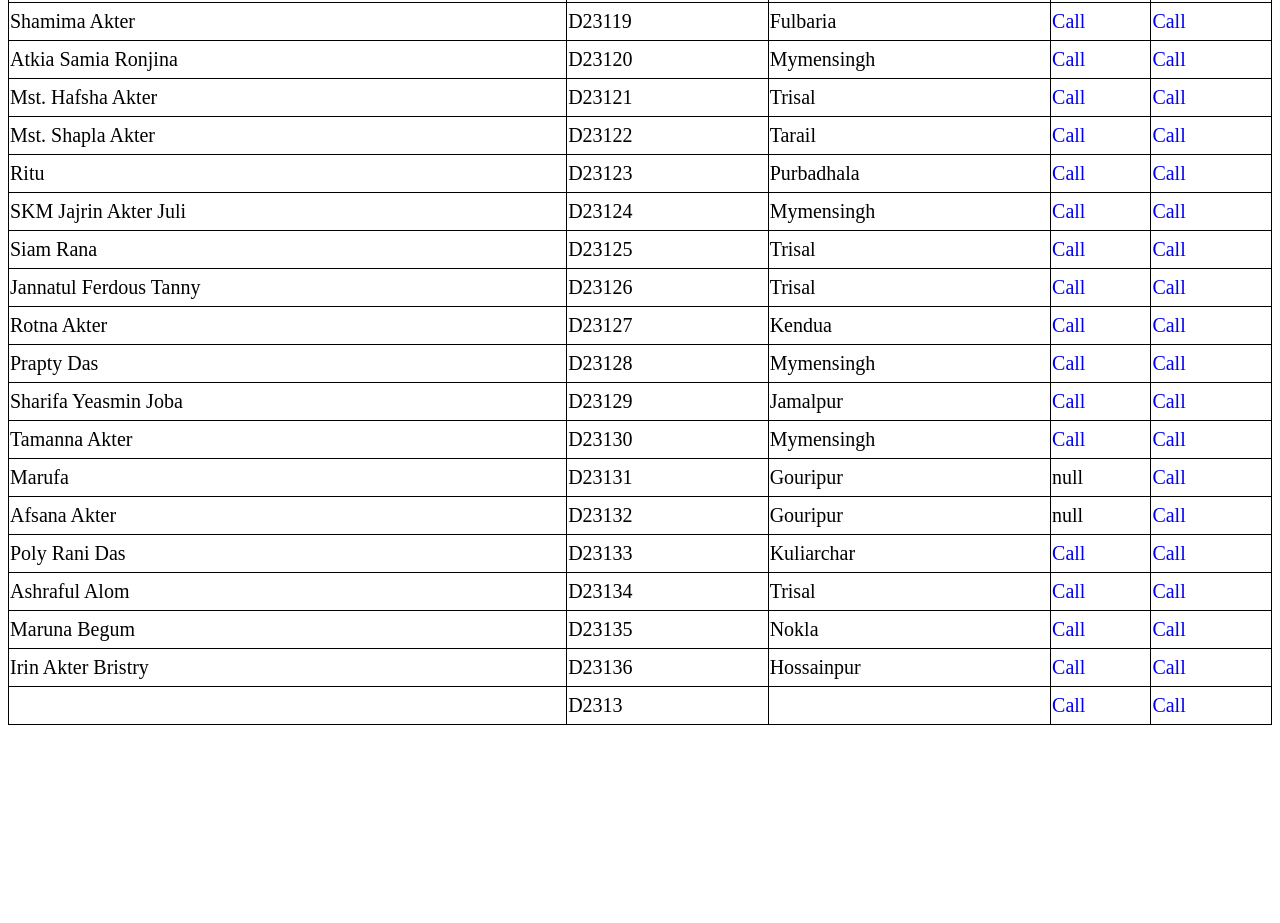
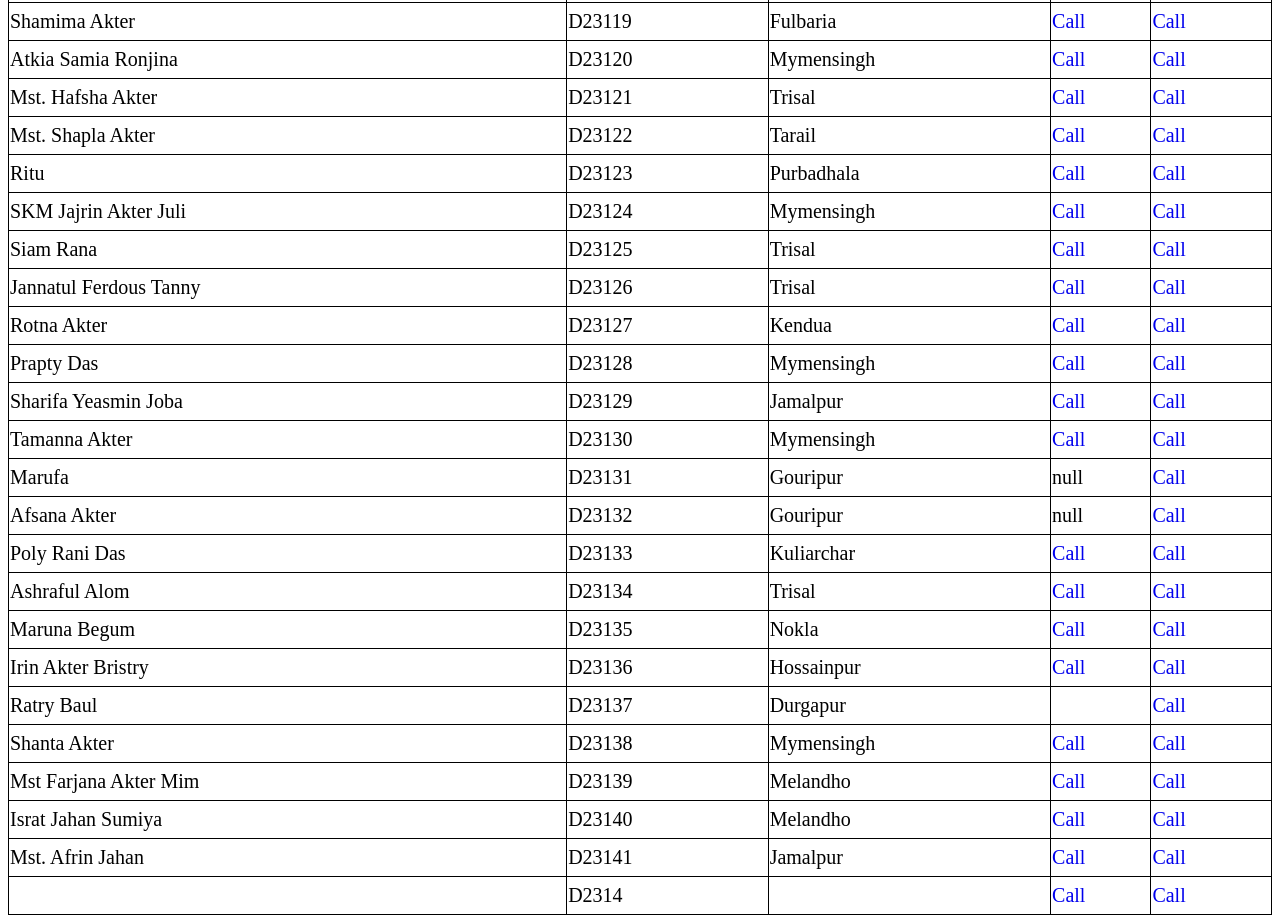
Before and after one commit to aminulislam1116/care-nursing, a plain HTML site: page diploma.html in a window 1280 px wide. Shown: the part 4678-5601 px from the top of the page. Before the commit the page ends 5411 px from the top, so only its background shows below. Drawn offline with Linux system fonts and the light colour scheme.

Commit message:
Add files via upload

```diff
--- a/diploma.html
+++ b/diploma.html
@@ -983,8 +983,43 @@
                 <td><a href="tel:01791398759">Call</a></td>
             </tr>
             <tr>
+                <td>Ratry Baul</td>
+                <td>D23137</td>
+                <td>Durgapur</td>
                 <td></td>
-                <td>D2313</td>
+                <td><a href="tel:01775632727">Call</a></td>
+            </tr>
+            <tr>
+                <td>Shanta Akter</td>
+                <td>D23138</td>
+                <td>Mymensingh</td>
+                <td><a href="tel:01726227331">Call</a></td>
+                <td><a href="tel:01404294848">Call</a></td>
+            </tr>
+            <tr>
+                <td>Mst Farjana Akter Mim</td>
+                <td>D23139</td>
+                <td>Melandho</td>
+                <td><a href="tel:01914607069">Call</a></td>
+                <td><a href="tel:01757829940">Call</a></td>
+            </tr>
+            <tr>
+                <td>Israt Jahan Sumiya</td>
+                <td>D23140</td>
+                <td>Melandho</td>
+                <td><a href="tel:01957146141">Call</a></td>
+                <td><a href="tel:01985354116">Call</a></td>
+            </tr>
+            <tr>
+                <td>Mst. Afrin Jahan</td>
+                <td>D23141</td>
+                <td>Jamalpur</td>
+                <td><a href="tel:01754874315">Call</a></td>
+                <td><a href="tel:01749217319">Call</a></td>
+            </tr>
+            <tr>
+                <td></td>
+                <td>D2314</td>
                 <td></td>
                 <td><a href="tel:01">Call</a></td>
                 <td><a href="tel:01">Call</a></td>
```
Also changed, not shown: bsc.html (+15 -1 lines).
